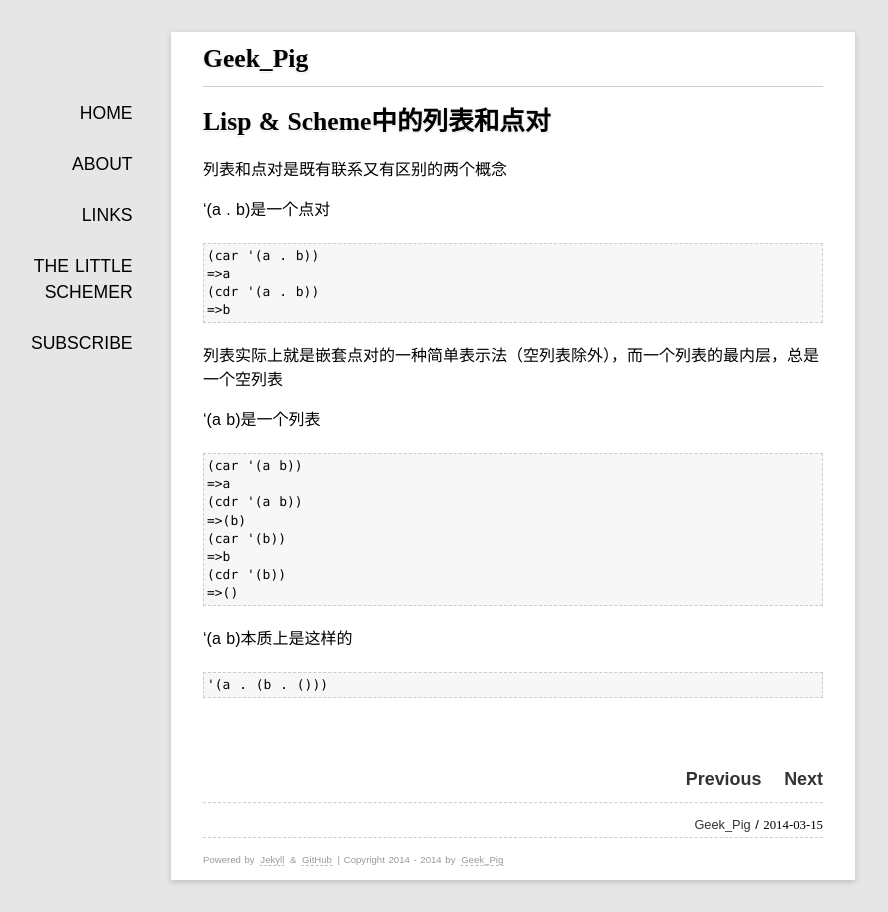
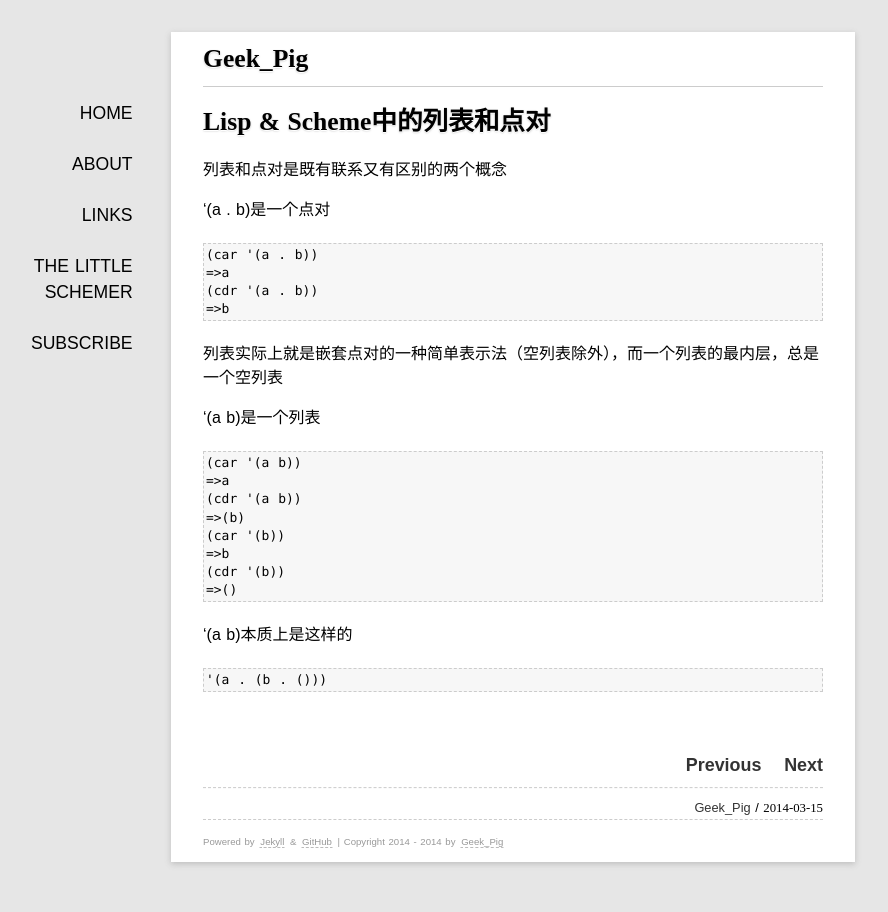
Before and after one commit to rhuichao/uternet.github.io, a Jekyll site: the page built from _posts/2014-03-15-list_and_pair.md, in a window 1280 px wide. Shown: the whole page, without its empty margins (127-1015 px from the left). Built offline with Jekyll 4.4.1, drawn with Linux system fonts in a browser that asks for light colours; some web fonts are replaced; Markdown is read by kramdown in place of the engine named in the settings.

Commit message:
new document posted

```diff
--- a/media/css/style.css
+++ b/media/css/style.css
@@ -79,7 +79,7 @@ pre,code{
 code{
     background-color: rgb(247, 247, 247) ;
     border: 1px dashed rgb(204, 204, 204);
-    padding: 3px 3px 3px 3px;
+    padding: 2px 2px 2px 2px;
 }
 
 /*引用块*/
@@ -108,7 +108,7 @@ blockquote p{
 /* 页面内容*/
 .content{
     /*font-size:14px;*/
-    line-height:24px;
+    /*line-height:24px;*/
 }
 
 .content h1{
```
Also changed, not shown: 1 other file.
